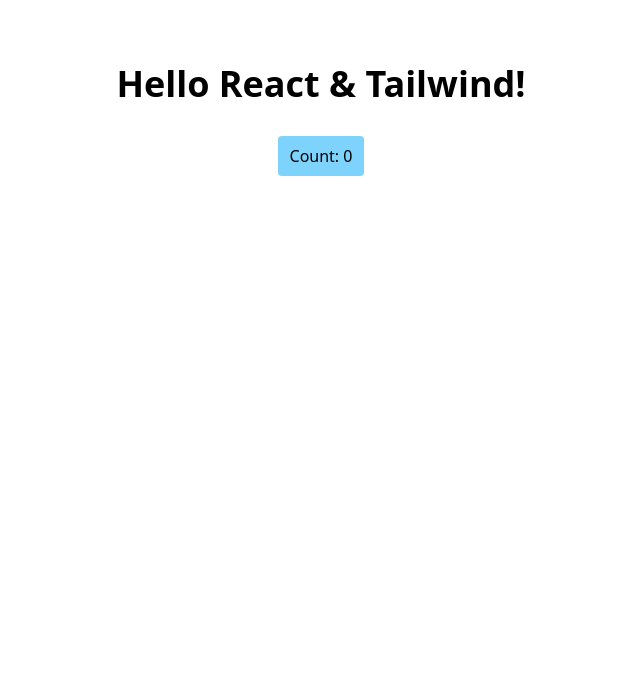
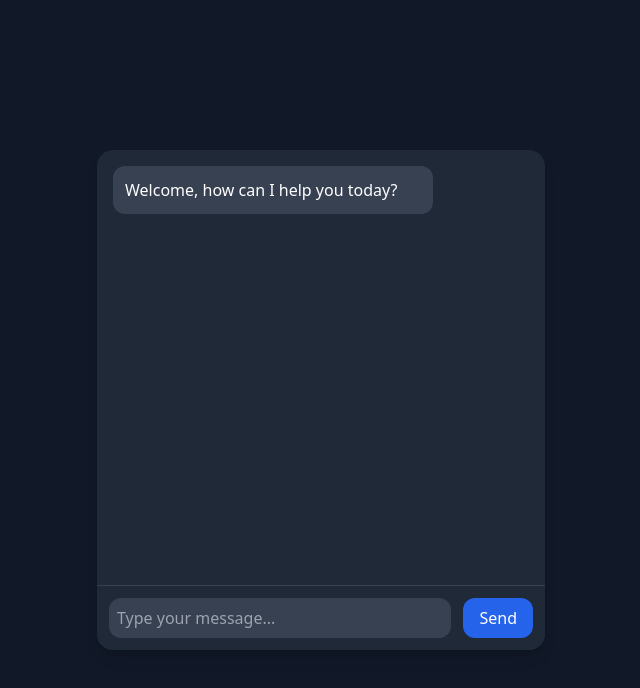
Before and after one commit to RonTheDev/chatbot-UI, a React (Vite) app: page / in a window 1280 px wide. Shown: the top 688 px of the page, without its empty margins (319-959 px from the left). Built offline with nearby package versions, Linux system fonts and the light colour scheme.

Commit message:
Sandbox snapshot commit

```diff
--- a/src/App.tsx
+++ b/src/App.tsx
@@ -1,21 +1,62 @@
 import { useState } from "react";
 
-function App() {
-  const [count, setCount] = useState(0);
+interface Message {
+  sender: "user" | "bot";
+  text: string;
+}
+
+export default function Chatbot() {
+  const [messages, setMessages] = useState<Message[]>([
+    { sender: "bot", text: "Welcome, how can I help you today?" },
+  ]);
+  const [input, setInput] = useState("");
+
+  const handleSend = () => {
+    if (!input.trim()) return;
+    const newMessage: Message = { sender: "user", text: input };
+    setMessages((prev) => [...prev, newMessage]);
+    setInput("");
+
+    // Simulated bot response
+    setTimeout(() => {
+      setMessages((prev) => [...prev, { sender: "bot", text: "Thinking..." }]);
+    }, 500);
+  };
 
   return (
-    <main className="flex flex-col items-center gap-8 py-16 max-w-[1280px] mx-auto">
-      <h1 className="text-4xl font-bold">Hello React & Tailwind!</h1>
-      <div className="flex flex-row items-center gap-6">
-        <button
-          className="bg-sky-300 px-3 py-2 rounded hover:bg-sky-400"
-          onClick={() => setCount(count + 1)}
-        >
-          Count: {count}
-        </button>
+    <div className="min-h-screen bg-gray-900 text-white flex flex-col items-center justify-center p-4">
+      <div className="w-full max-w-md h-[500px] bg-gray-800 rounded-2xl shadow-lg flex flex-col overflow-hidden">
+        <div className="flex-1 overflow-y-auto p-4 space-y-2">
+          {messages.map((msg, index) => (
+            <div
+              key={index}
+              className={`p-3 rounded-xl max-w-xs ${
+                msg.sender === "user"
+                  ? "bg-blue-600 self-end"
+                  : "bg-gray-700 self-start"
+              }`}
+            >
+              {msg.text}
+            </div>
+          ))}
+        </div>
+        <div className="p-3 border-t border-gray-700 bg-gray-800 flex items-center">
+          <input
+            type="text"
+            className="flex-1 bg-gray-700 text-white p-2 rounded-xl outline-none"
+            placeholder="Type your message..."
+            value={input}
+            onChange={(e) => setInput(e.target.value)}
+            onKeyDown={(e) => e.key === "Enter" && handleSend()}
+          />
+          <button
+            onClick={handleSend}
+            className="ml-3 px-4 py-2 bg-blue-600 rounded-xl hover:bg-blue-500 transition"
+          >
+            Send
+          </button>
+        </div>
       </div>
-    </main>
+    </div>
   );
 }
-
-export default App;
```
